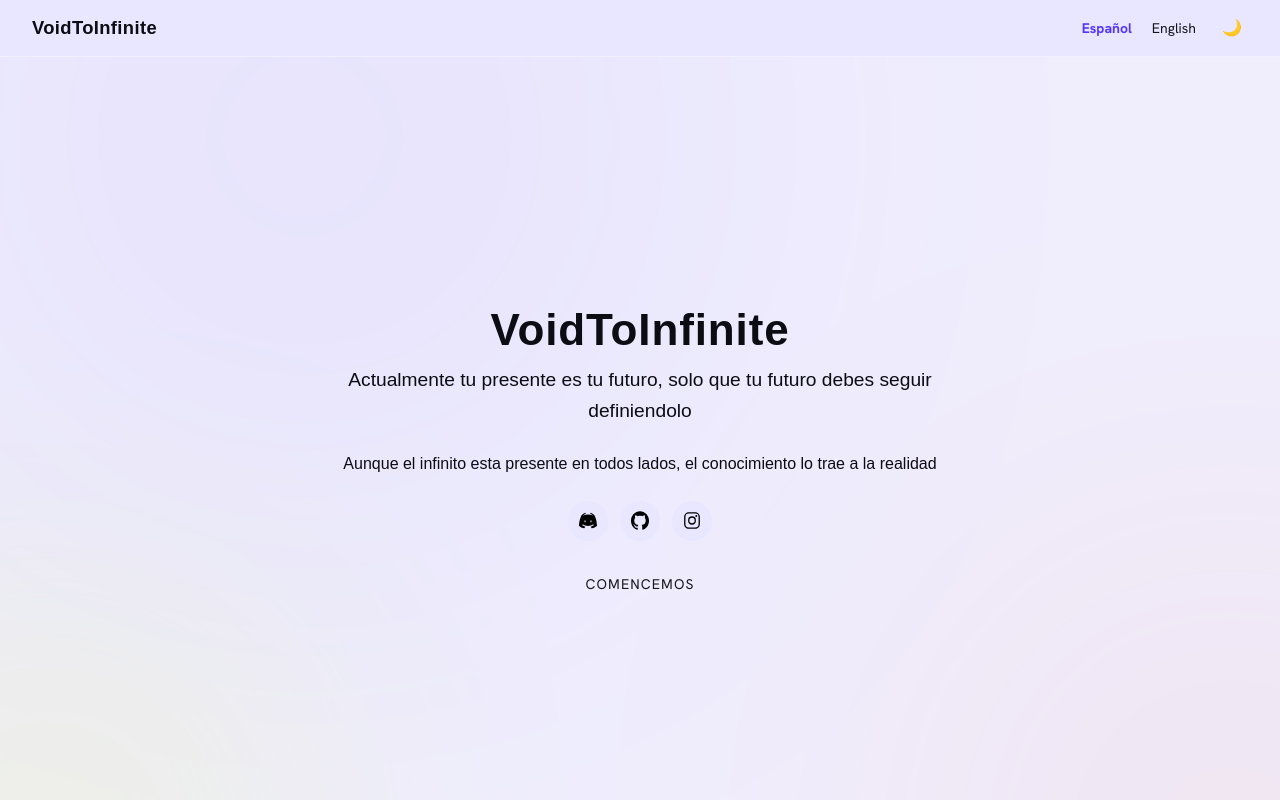
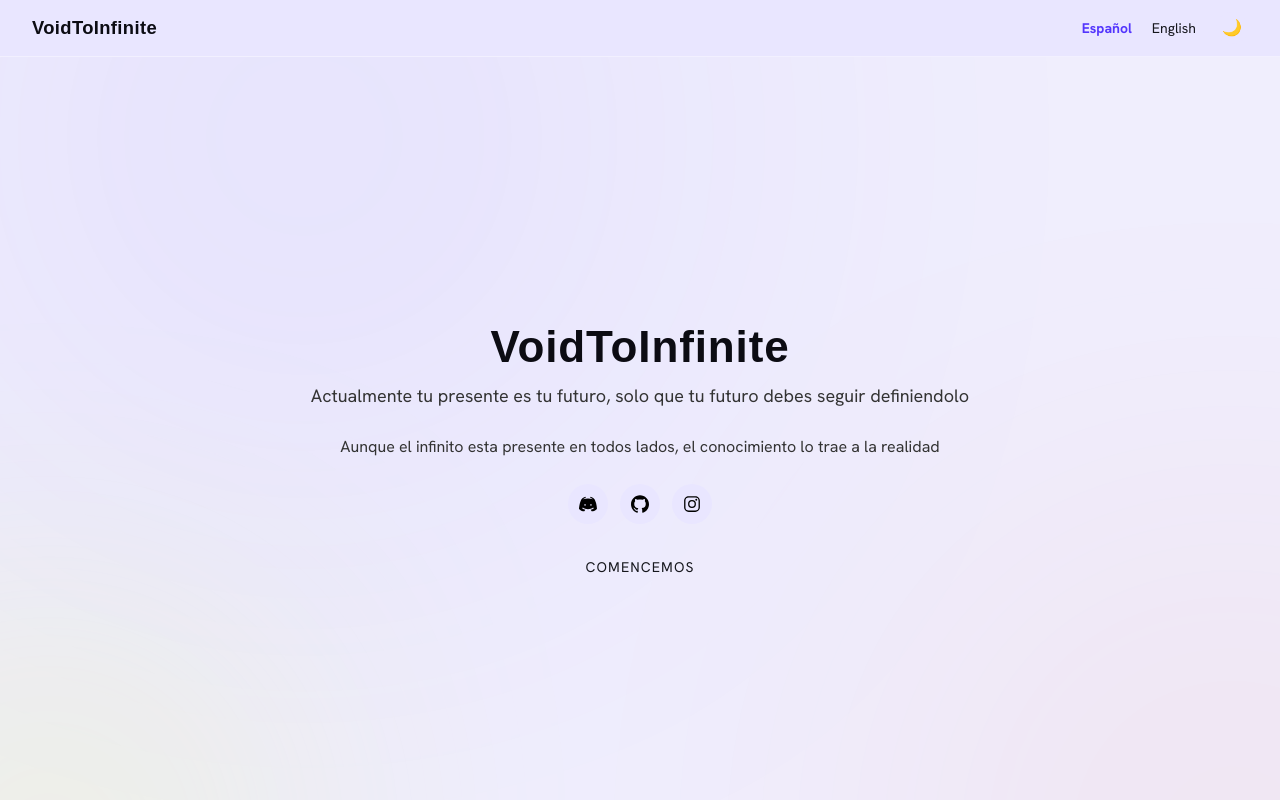
Before and after one commit to VoidToInfinite/vti, a Next.js app: page / in a window 1280 px wide. Shown: the top 800 px of the page. Built offline with nearby package versions, Linux system fonts and the light colour scheme.

Commit message:
feat(ui): rebuild Typography on the new type scale

```diff
--- a/src/components/ui/Typography/Typography.tsx
+++ b/src/components/ui/Typography/Typography.tsx
@@ -1,62 +1,64 @@
-import type { ElementType, ReactNode } from "react";
-import styled, { css } from "styled-components";
+"use client";
 
-export type TypographyVariant = "h1" | "h2" | "h3" | "lead" | "body";
+import type { ElementType, ReactElement, ReactNode } from "react";
+import styled from "styled-components";
+import type { TypeVariant } from "@/theme/tokens/type";
+
+/**
+ * `lead` no existe en la escala nueva (`theme.data.type.scale`); se conserva
+ * como alias de `bodyLg` para no romper a los consumidores actuales (Hero).
+ * Su migración a `bodyLg` explícito es responsabilidad de la Task 15.
+ */
+export type TypographyVariant = TypeVariant | "lead";
+
+const defaultElement: Partial<Record<TypeVariant, ElementType>> = {
+  display: "h1",
+  h1: "h1",
+  h2: "h2",
+  h3: "h3",
+  h4: "h4",
+  h5: "h5",
+  overline: "span",
+  caption: "span",
+  code: "code",
+};
 
 interface TypographyProps {
   variant: TypographyVariant;
+  /** Override del elemento por defecto de la variante. */
+  as?: ElementType;
   children: ReactNode;
   className?: string;
 }
 
-const variantElement: Record<TypographyVariant, ElementType> = {
-  h1: "h1",
-  h2: "h2",
-  h3: "h3",
-  lead: "p",
-  body: "p",
-};
-
-const variantStyles = {
-  h1: css`
-    font-size: clamp(2rem, 5vw, 3.5rem);
-    font-weight: 700;
-    line-height: 1.1;
-  `,
-  h2: css`
-    font-size: clamp(1.5rem, 3.5vw, 2.25rem);
-    font-weight: 600;
-    line-height: 1.2;
-  `,
-  h3: css`
-    font-size: clamp(1.15rem, 2.5vw, 1.5rem);
-    font-weight: 600;
-    line-height: 1.3;
-  `,
-  lead: css`
-    font-size: clamp(1.05rem, 1.5vw, 1.25rem);
-    font-weight: 400;
-    line-height: 1.6;
-  `,
-  body: css`
-    font-size: 1rem;
-    font-weight: 400;
-    line-height: 1.6;
-  `,
-};
-
-const ScTypography = styled.p<{ $variant: TypographyVariant }>`
+const ScTypography = styled.p<{ $variant: TypeVariant }>`
   margin: 0;
-  font-family: ${({ theme }) => theme.data.typography.main.font};
-  color: ${({ theme }) => theme.data.typography.primaryColor[500]};
-  ${({ $variant }) => variantStyles[$variant]}
+  font-family: ${({ theme }) => theme.data.type.fontBody};
+  color: ${({ theme }) => theme.data.semantic.text};
+  font-size: ${({ theme, $variant }) => theme.data.type.scale[$variant].size};
+  font-weight: ${({ theme, $variant }) =>
+    theme.data.type.scale[$variant].weight};
+  line-height: ${({ theme, $variant }) =>
+    theme.data.type.scale[$variant].lineHeight};
+  letter-spacing: ${({ theme, $variant }) =>
+    theme.data.type.scale[$variant].tracking};
+  ${({ $variant }) =>
+    ($variant.startsWith("h") || $variant === "display") &&
+    "text-wrap: balance;"}
 `;
 
-export function Typography({ variant, children, className }: TypographyProps) {
+export function Typography({
+  variant,
+  as,
+  children,
+  className,
+}: TypographyProps): ReactElement {
+  const resolvedVariant: TypeVariant = variant === "lead" ? "bodyLg" : variant;
+  const element: ElementType = as ?? defaultElement[resolvedVariant] ?? "p";
   return (
     <ScTypography
-      as={variantElement[variant]}
-      $variant={variant}
+      as={element}
+      $variant={resolvedVariant}
       className={className}
     >
       {children}
```
Also changed, not shown: 1 other file (tests, documents, lock files or other folders).
